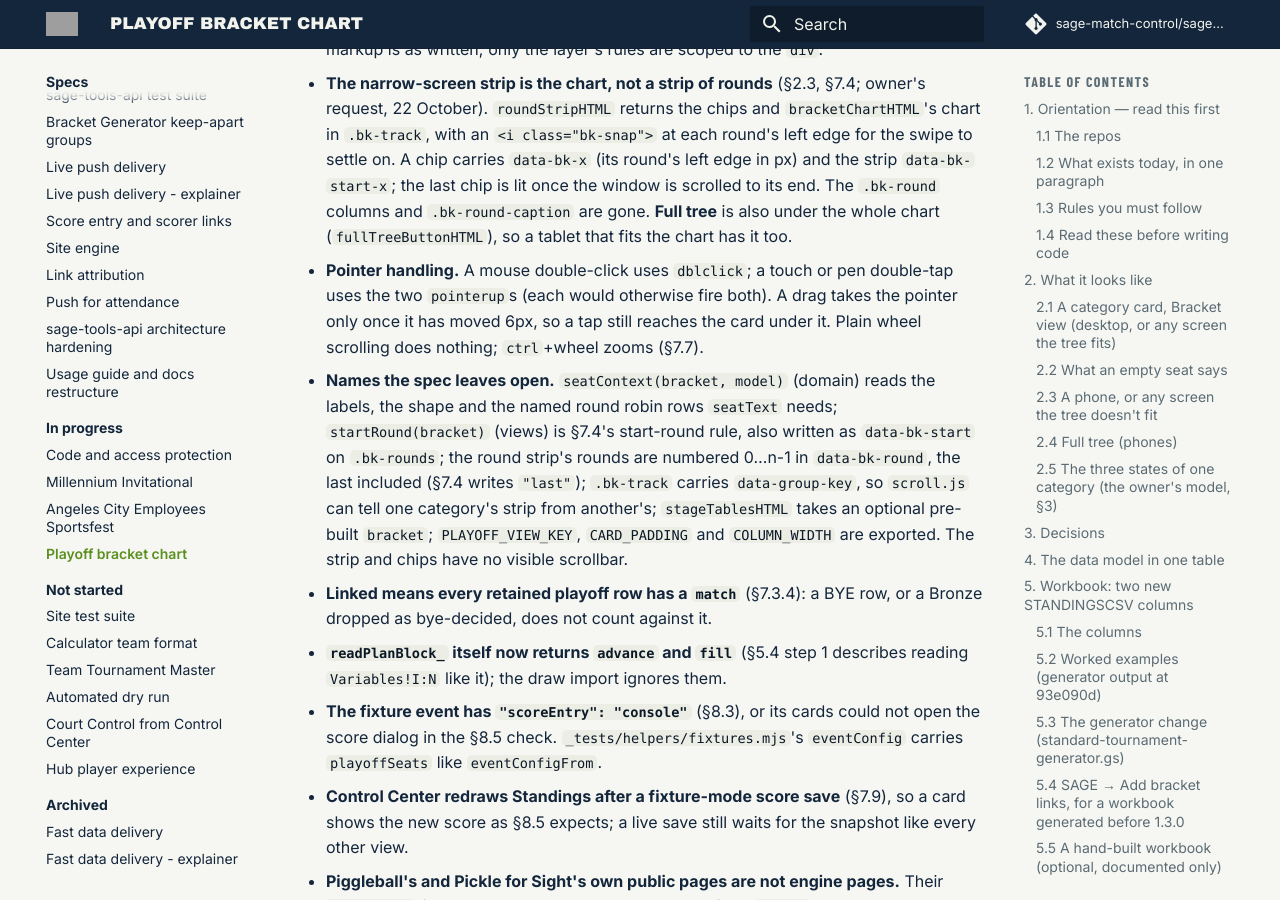
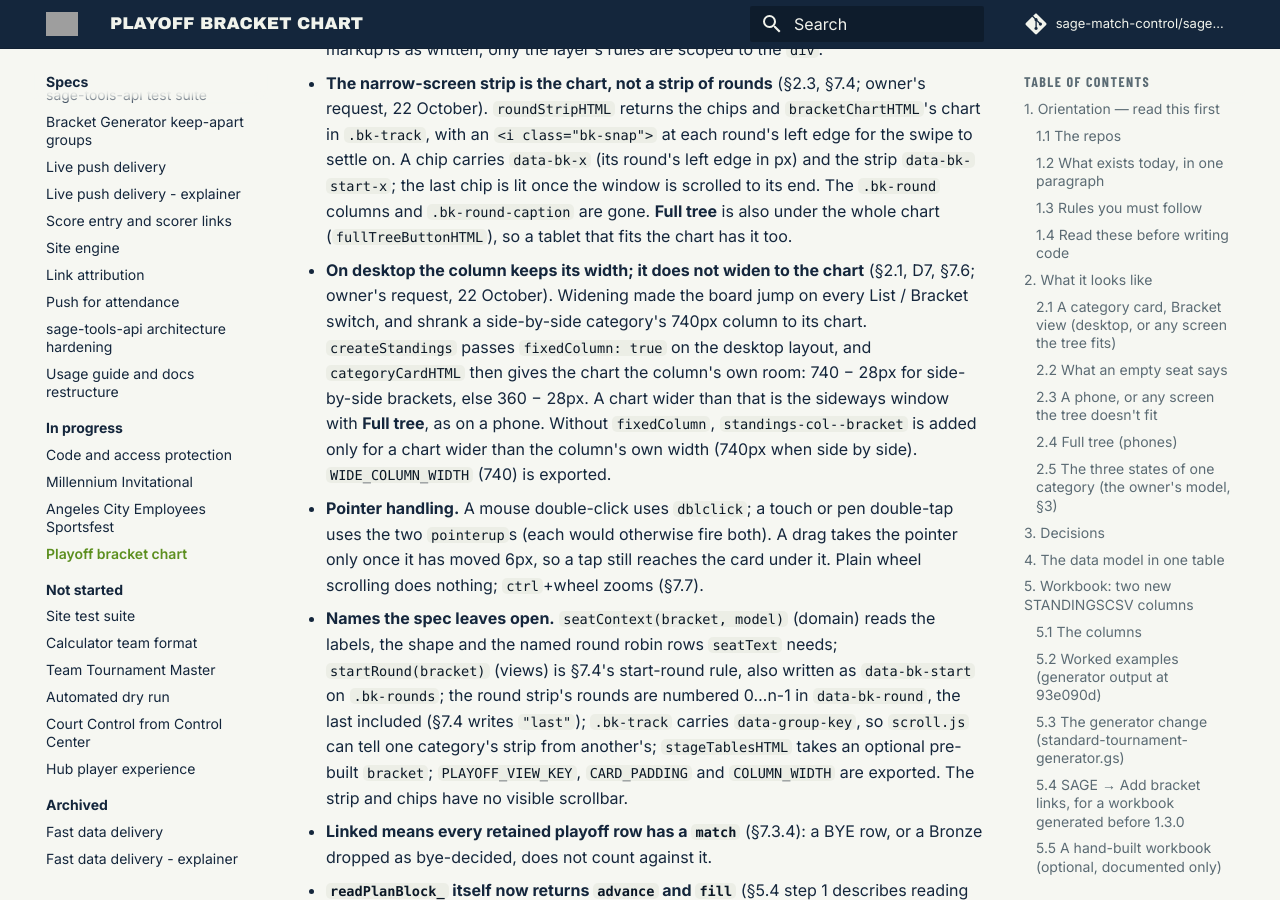
Before and after one commit to sage-match-control/sage-docs, an MkDocs documentation site: the page built from docs/specs/in-progress/standings-bracket-chart-spec.md, in a window 1280 px wide and 900 px high, scrolled down 32101 px. Built offline with MkDocs 1.6.1 and Material for MkDocs 9.7.7, drawn with Linux system fonts in a browser that asks for light colours; comment, search, counter and statistics services are not loaded.

Commit message:
Standings bracket chart: on desktop the column keeps its 1 col / 2 cols width
Co-Authored-By: Claude Opus 5.5 <noreply@anthropic.com>

```diff
--- a/docs/specs/in-progress/standings-bracket-chart-spec.md
+++ b/docs/specs/in-progress/standings-bracket-chart-spec.md
@@ -1178,6 +1178,13 @@ open.
   px) and the strip `data-bk-start-x`; the last chip is lit once the window is scrolled to its end. The
   `.bk-round` columns and `.bk-round-caption` are gone. **Full tree** is also under the whole chart
   (`fullTreeButtonHTML`), so a tablet that fits the chart has it too.
+- **On desktop the column keeps its width; it does not widen to the chart** (§2.1, D7, §7.6; owner's
+  request, 22 October). Widening made the board jump on every List / Bracket switch, and shrank a
+  side-by-side category's 740px column to its chart. `createStandings` passes `fixedColumn: true` on the
+  desktop layout, and `categoryCardHTML` then gives the chart the column's own room: 740 − 28px for
+  side-by-side brackets, else 360 − 28px. A chart wider than that is the sideways window with **Full tree**,
+  as on a phone. Without `fixedColumn`, `standings-col--bracket` is added only for a chart wider than the
+  column's own width (740px when side by side). `WIDE_COLUMN_WIDTH` (740) is exported.
 - **Pointer handling.** A mouse double-click uses `dblclick`; a touch or pen double-tap uses the two
   `pointerup`s (each would otherwise fire both). A drag takes the pointer only once it has moved 6px, so a
   tap still reaches the card under it. Plain wheel scrolling does nothing; `ctrl`+wheel zooms (§7.7).
```
Also changed, not shown: docs/features/tournament-hub.md (+4 -2 lines), docs/technical/site-engine.md (+5 -2 lines).
